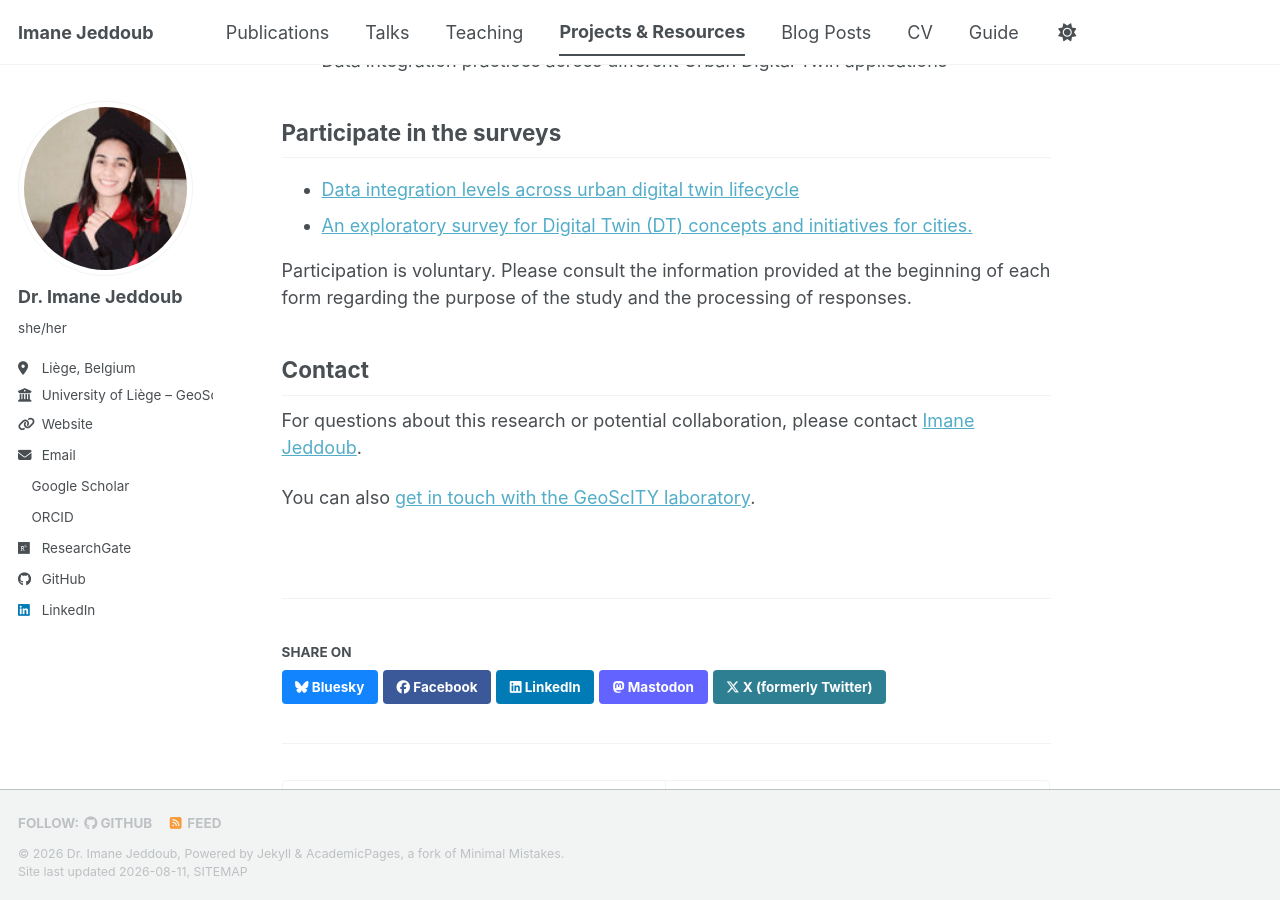
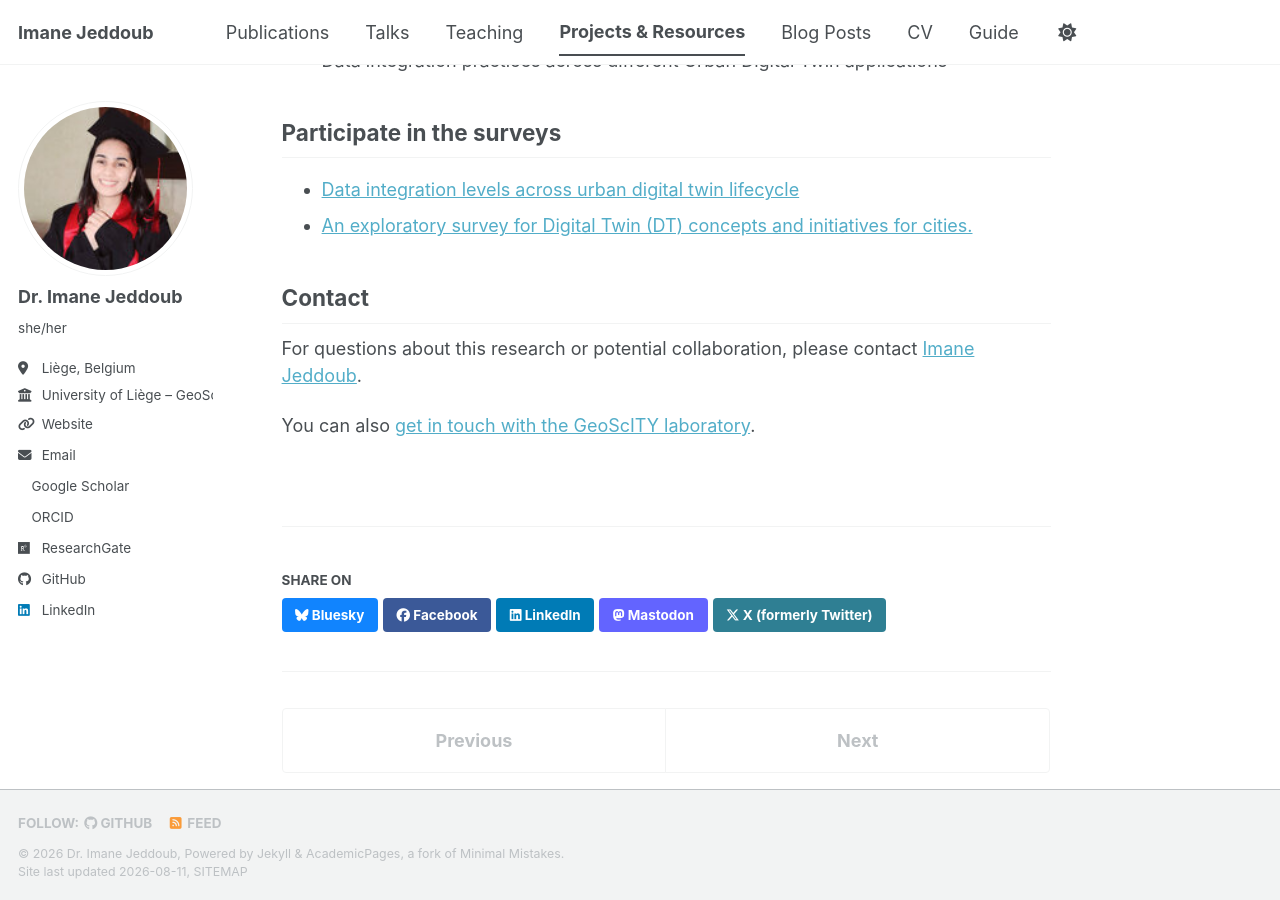
Before and after one commit to JEDDOUB/JEDDOUB.github.io, a Jekyll site: the page built from _portfolio/urban-digital-twin-surveys.md, in a window 1280 px wide and 900 px high, scrolled down 649 px. Built offline with Jekyll 4.4.1, drawn with Linux system fonts in a browser that asks for light colours; a style sheet for code colours, icons or effects is not loaded.

Commit message:
Update urban-digital-twin-surveys.md

```diff
--- a/_portfolio/urban-digital-twin-surveys.md
+++ b/_portfolio/urban-digital-twin-surveys.md
@@ -24,8 +24,6 @@ The responses will contribute to a better understanding of:
 - [Data integration levels across urban digital twin lifecycle](https://forms.cloud.microsoft/e/05hbtys45R)
 - [An exploratory survey for Digital Twin (DT) concepts and initiatives for cities.](https://forms.cloud.microsoft/e/Yir5EacgUW)
 
-Participation is voluntary. Please consult the information provided at the beginning of each form regarding the purpose of the study and the processing of responses.
-
 ## Contact
 
 For questions about this research or potential collaboration, please contact [Imane Jeddoub](mailto:I.Jeddoub@uliege.be).
```
